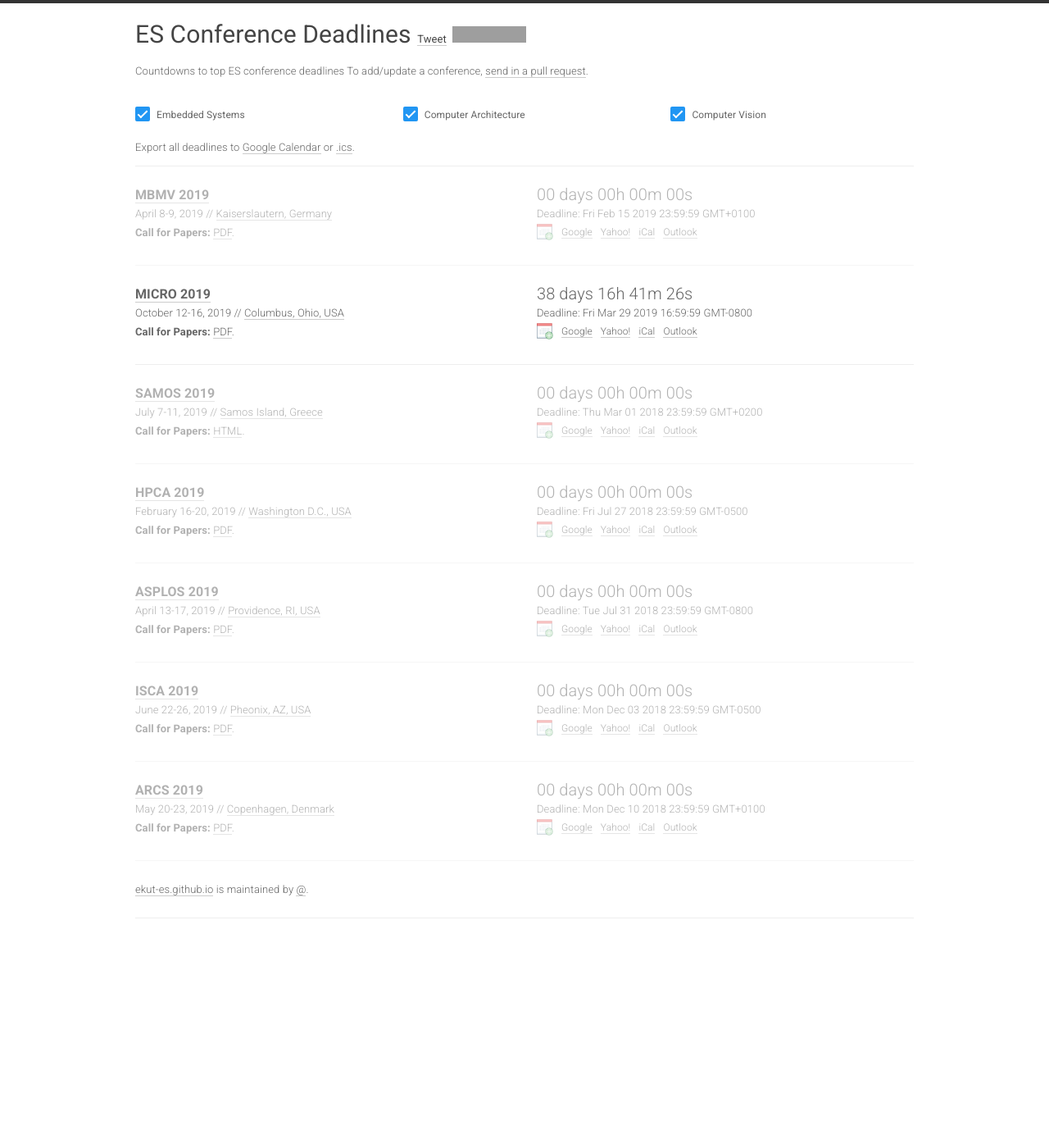
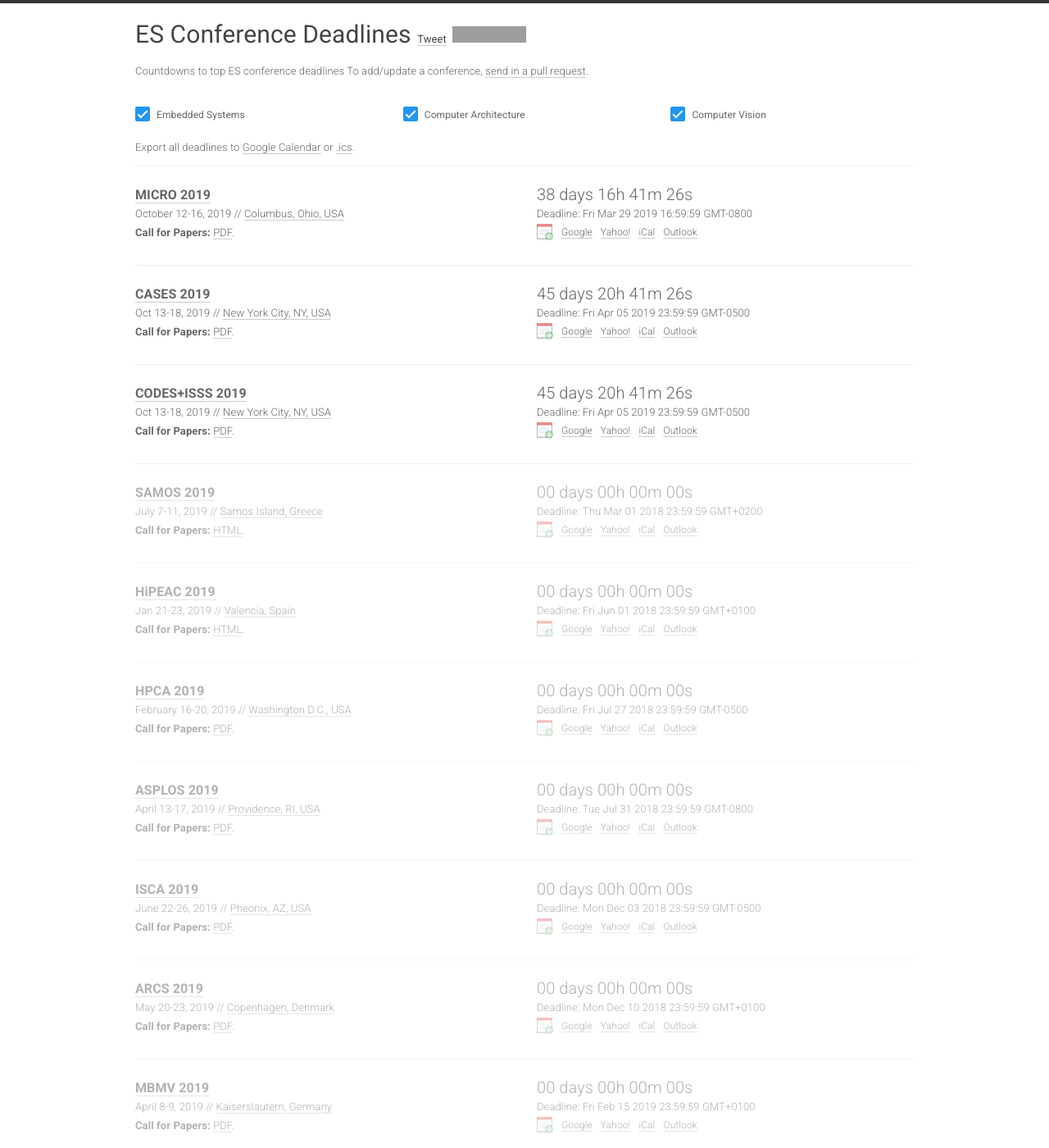
Before and after one commit to paperswithcode/ai-deadlines, a Jekyll site: the page built from index.html, in a window 1280 px wide and 1400 px high. Shown: the whole window at 82% size. Built offline with Jekyll 4.4.1, drawn with Linux system fonts in a browser that asks for light colours; nearby versions of some CDN libraries; comment, search, counter and statistics services are not loaded; some of the changed text lies outside the part shown; grey boxes are pictures that could not be loaded.

Commit message:
Added HiPEAC 2019, CODES 2019, CASES+ISSS 2019 and SeFuMal 2019.

```diff
--- a/_data/conferences.yml
+++ b/_data/conferences.yml
@@ -1,16 +1,5 @@
 
 ---
-
-- title: MBMV
-  year: 2019
-  id: mbmv2019
-  link: https://www.vde.com/de/veranstaltungen/veranstaltungsuebersicht/veranstaltung-detailseite?id=16106&type=vde%7Cvdb
-  deadline: '2019-02-15 23:59:59'
-  timezone: Etc/GMT-1
-  date: April 8-9, 2019
-  place: Kaiserslautern, Germany
-  sub: ES
-  note: <b>Call for Papers:</b> <a href='https://www.vde.com/resource/blob/1779944/9b060fa6f02c8e857f48ff5045cce8cb/call-for-papers-data.pdf'>PDF</a>.
 
 - title: MICRO
   year: 2019
@@ -23,6 +12,28 @@
   sub: CA
   note: <b>Call for Papers:</b> <a href='https://www.microarch.org/micro52/docs/cfp.pdf'>PDF</a>.
 
+- title: CASES
+  year: 2019
+  id: cases2019
+  link: https://www.esweek.org/cases/about
+  deadline: '2019-04-05 23:59:59'
+  timezone: Etc/GMT+5
+  date: Oct 13-18, 2019
+  place: New York City, NY, USA
+  sub: ES
+  note: <b>Call for Papers:</b> <a href='https://esweek.org/sites/default/files/2019-CASES-cfp_0.pdf'>PDF</a>.
+
+- title: CODES+ISSS
+  year: 2019
+  id: codesisss2019
+  link: https://www.esweek.org/codes/about
+  deadline: '2019-04-05 23:59:59'
+  timezone: Etc/GMT+5
+  date: Oct 13-18, 2019
+  place: New York City, NY, USA
+  sub: ES
+  note: <b>Call for Papers:</b> <a href='https://esweek.org/sites/default/files/CODES%2BISSS-2019-CFP.pdf'>PDF</a>.
+
 - title: SAMOS
   year: 2019
   id: samosxix
@@ -33,6 +44,17 @@
   place: Samos Island, Greece
   sub: ES
   note: <b>Call for Papers:</b> <a href='http://samos-conference.com/?q=node/49'>HTML</a>.
+
+- title: HiPEAC
+  year: 2019
+  id: hipeac2019
+  link: http://hipeac.net/conference
+  deadline: '2018-06-01 23:59:59'
+  timezone: Etc/GMT-1
+  date: Jan 21-23, 2019
+  place: Valencia, Spain
+  sub: CA
+  note: <b>Call for Papers:</b> <a href='http://www.wikicfp.com/cfp/servlet/event.showcfp?eventid=74246'>HTML</a>.
 
 - title: HPCA
   year: 2019
@@ -77,3 +99,25 @@
   place: Copenhagen, Denmark
   sub: CA
   note: <b>Call for Papers:</b> <a href='http://arcs2019.itec.kit.edu/download/ARCS2019.pdf'>PDF</a>.
+
+- title: MBMV
+  year: 2019
+  id: mbmv2019
+  link: https://www.vde.com/de/veranstaltungen/veranstaltungsuebersicht/veranstaltung-detailseite?id=16106&type=vde%7Cvdb
+  deadline: '2019-02-15 23:59:59'
+  timezone: Etc/GMT-1
+  date: April 8-9, 2019
+  place: Kaiserslautern, Germany
+  sub: ES
+  note: <b>Call for Papers:</b> <a href='https://www.vde.com/resource/blob/1779944/9b060fa6f02c8e857f48ff5045cce8cb/call-for-papers-data.pdf'>PDF</a>.
+
+- title: SeFuMal
+  year: 2019
+  id: sefumal2019
+  link: https://sites.google.com/site/sefumalworkshop/home
+  deadline: '2019-02-15 23:59:59'
+  timezone: Etc/GMT-1
+  date: Apr 30-May 2, 2019
+  place: Alghero, Italy
+  sub: CV
+  note: <b>Call for Papers:</b> <a href='http://www.wikicfp.com/cfp/servlet/event.showcfp?eventid=84155'>HTML</a>.
```
